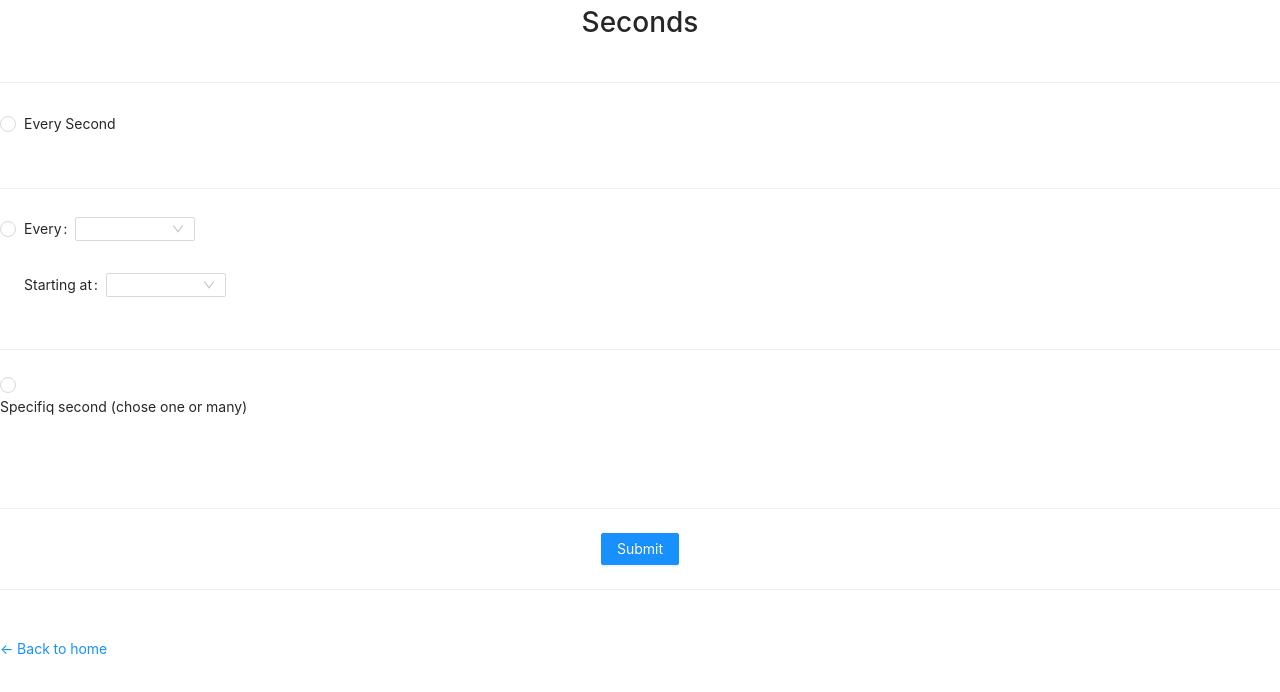
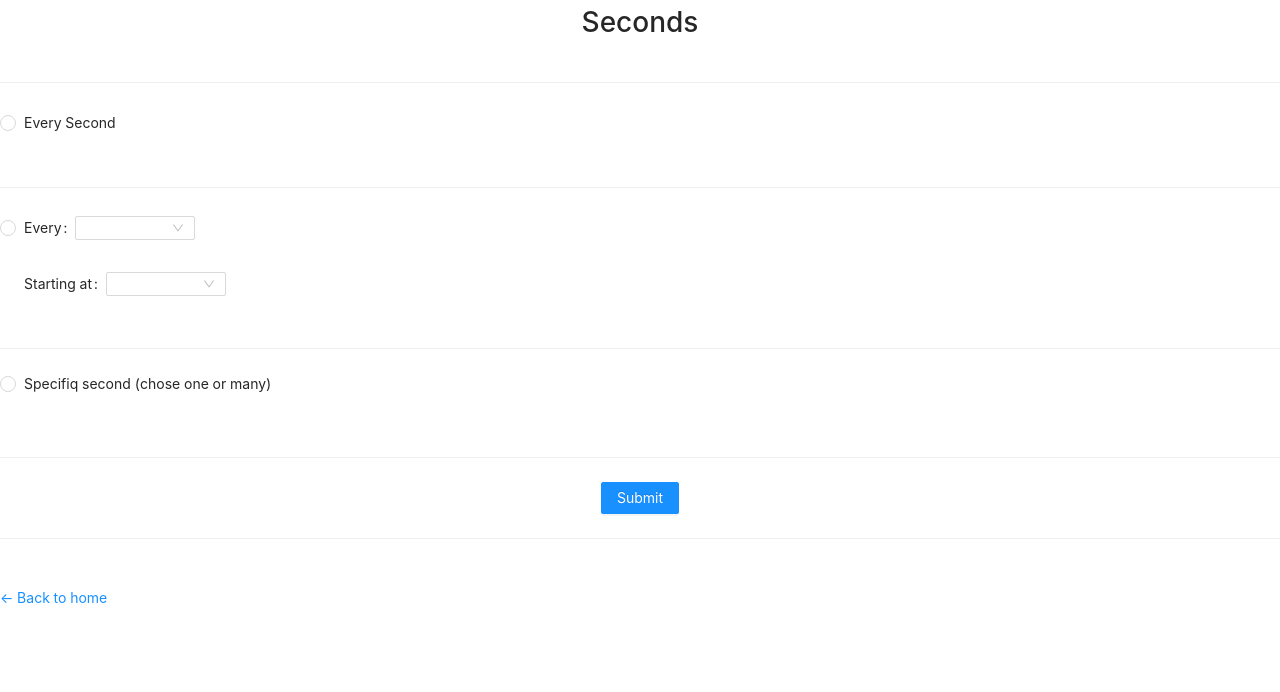
Before and after one commit to doberman7/Xhash-challege, a Next.js app: page /seconds/SecondsForm in a window 1280 px wide. Shown: the top 692 px of the page. Built offline with nearby package versions, Linux system fonts and the light colour scheme.

Commit message:
initial val

```diff
--- a/pages/seconds/EverySecond.js
+++ b/pages/seconds/EverySecond.js
@@ -10,7 +10,9 @@ const EverySecond = () => {
           width: "auto",
         }}
       >
-        <Form.Item name="Every-Second">Every Second</Form.Item>
+        <Form.Item name="Every-Second" initialValue="every-second">
+          Every Second
+        </Form.Item>
       </div>
     </>
   );
--- a/pages/seconds/SecondsForm.js
+++ b/pages/seconds/SecondsForm.js
@@ -20,10 +20,6 @@ const SecondsForm = () => {
 
   const onFinishFailed = (errorInfo) => {
     console.log("Failed:", errorInfo);
-  };
-  const radioStyle = {
-    display: "inline-block",
-    width: "auto",
   };
 
   const parentRadio = {
@@ -48,7 +44,7 @@ const SecondsForm = () => {
         onFinishFailed={onFinishFailed}
       >
         <Radio.Group name="radiogroup" style={parentRadio} onChange={onChange}>
-          <Radio value={1} style={radioStyle} valuePropName="checked">
+          <Radio value={1} valuePropName="checked">
             <EverySecond />
           </Radio>
           <Divider />
@@ -58,7 +54,7 @@ const SecondsForm = () => {
 
           <Divider />
 
-          <Radio value={3} style={radioStyle}>
+          <Radio value={3}>
             <SpecificSecond />
           </Radio>
           <Divider />
```
